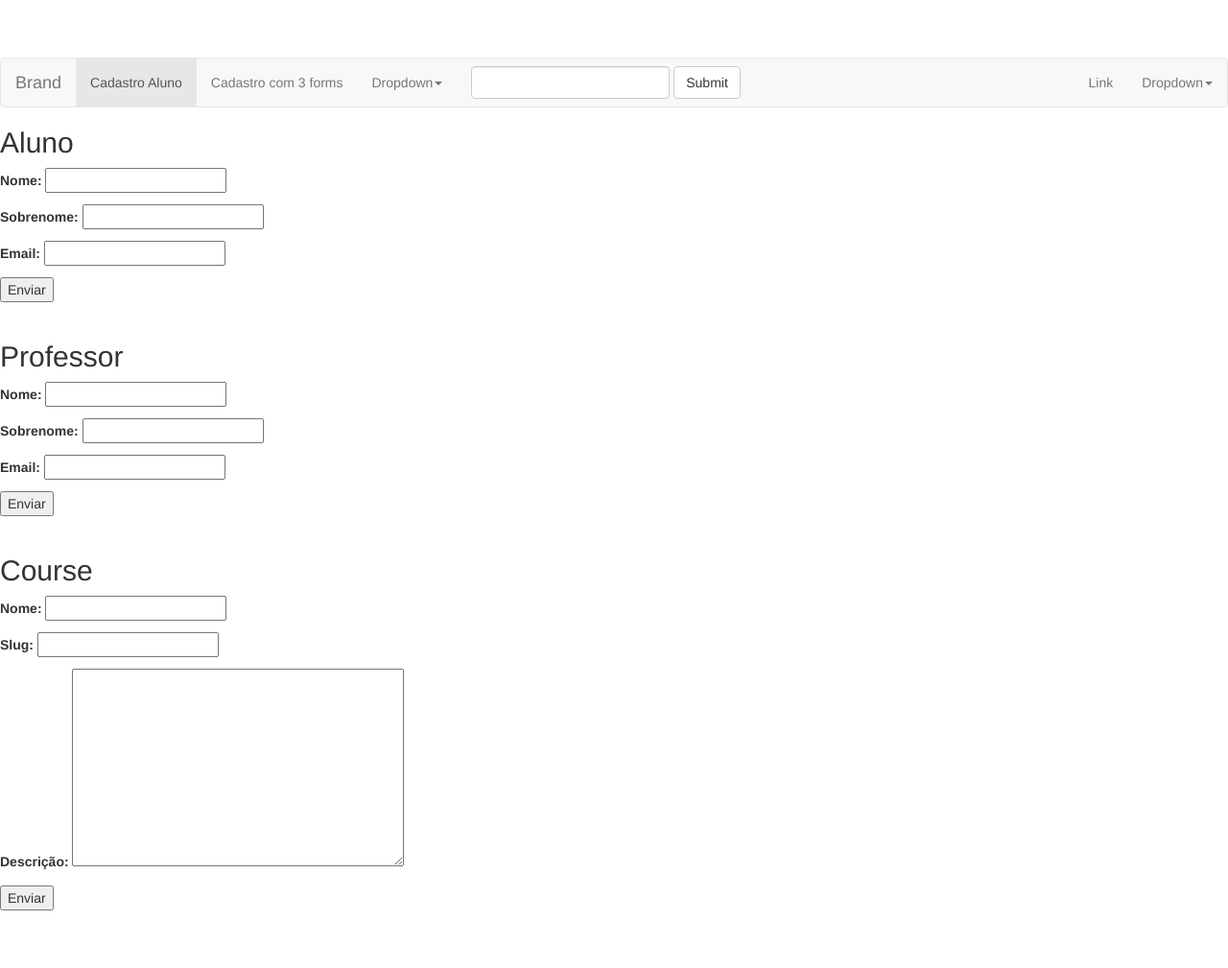
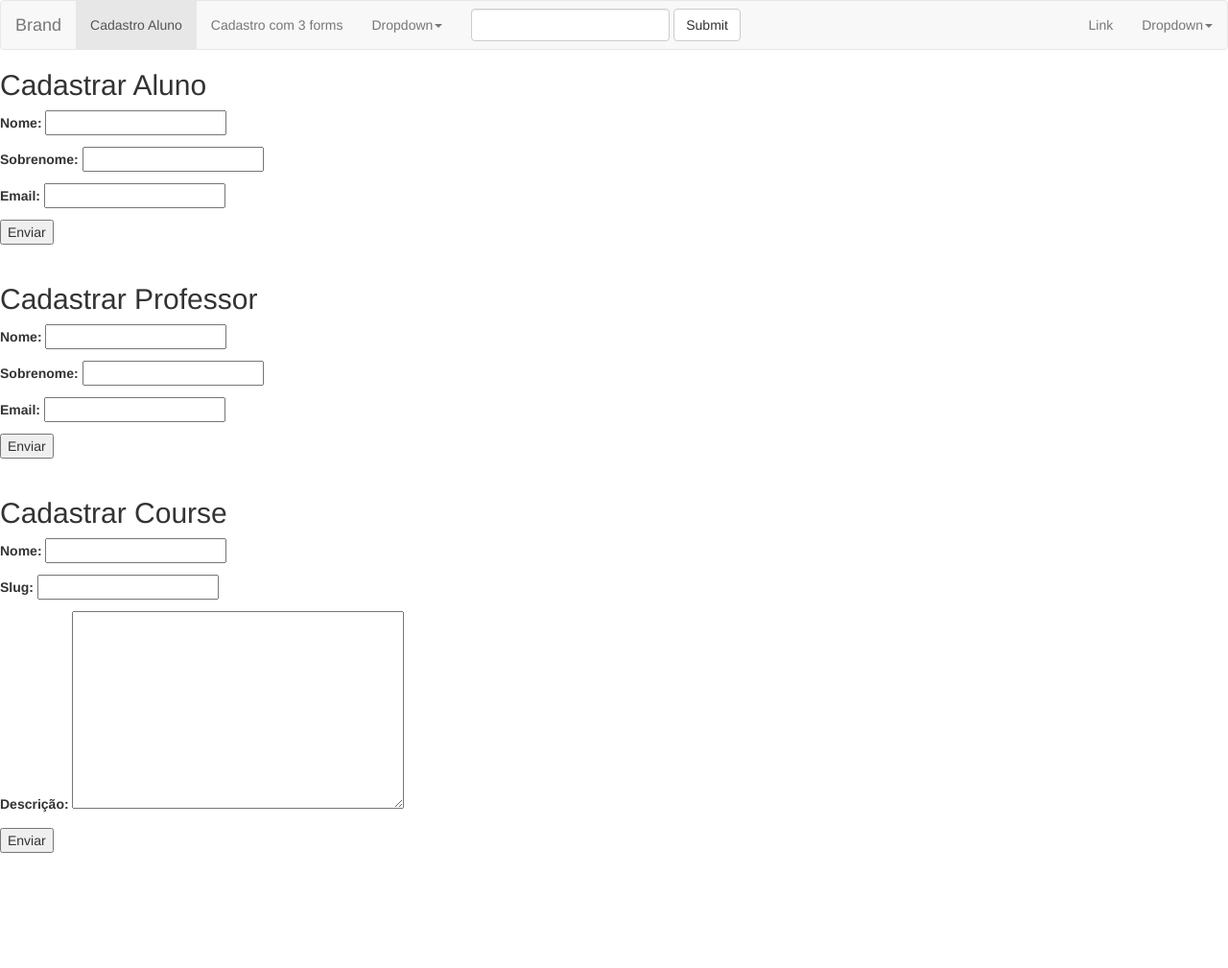
Before and after one commit to Josue23/django-post-exemplo, a Django app: page /add in a window 1280 px wide. Shown: the whole page at 96% size. After the commit the page ends 889 px from the top, so only its background shows below. Run offline with Django 3.2, Linux system fonts and the light colour scheme; some libraries are stand-ins or nearby versions.

Commit message:
alteraçao das urls

```diff
--- a/core/templates/aluno_add.html
+++ b/core/templates/aluno_add.html
@@ -2,7 +2,7 @@
 
 {% block content %}
 
-<h1>Cadastrar Aluno</h1>
+<h2>Cadastrar Aluno</h2>
 
 <form method="POST">
     {% csrf_token %}
--- a/core/templates/base.html
+++ b/core/templates/base.html
@@ -7,7 +7,7 @@
 
 
     {% block title %}
-      <title>Filmes</title>
+      <title>Exemplo de post usando Django</title>
     {% endblock title %}
 
     <!-- Bootstrap core CSS -->
@@ -20,7 +20,7 @@
     <style type="text/css">
       /* Move down content because we have a fixed navbar that is 50px tall */
       body {
-        padding-top: 60px;
+        padding-top: 0px;
         padding-bottom: 40px;
       }
     </style>
--- a/core/templates/home.html
+++ b/core/templates/home.html
@@ -4,7 +4,7 @@
 
 <form action="#" method="post">
     {% csrf_token %}
-	<h2>Aluno</h2>
+	<h2>Cadastrar Aluno</h2>
     {{ formAluno.as_p }}
     <button name="enviarAluno" type="submit">Enviar</button>
 </form>
@@ -12,7 +12,7 @@
 
 <form action="#" method="post">
     {% csrf_token %}
-	<h2>Professor</h2>
+	<h2>Cadastrar Professor</h2>
     {{ formProfessor.as_p }}
     <button name="enviarProfessor" type="submit">Enviar</button>
 </form>
@@ -20,7 +20,7 @@
 
 <form action="#" method="post">
     {% csrf_token %}
-	<h2>Course</h2>
+	<h2>Cadastrar Course</h2>
     {{ formCourse.as_p }}
     <button name="enviarCourse" type="submit">Enviar</button>
 </form>
--- a/core/templates/nav.html
+++ b/core/templates/nav.html
@@ -3,7 +3,7 @@
 
                     <button type="button" class="navbar-toggle" data-toggle="collapse" data-target="#bs-example-navbar-collapse-1">
                          <span class="sr-only">Toggle navigation</span><span class="icon-bar"></span><span class="icon-bar"></span><span class="icon-bar"></span>
-                    </button> <a class="navbar-brand" href="#">Brand</a>
+                    </button> <a class="navbar-brand" href="{% url 'index' %}">Brand</a>
                 </div>
 
                 <div class="collapse navbar-collapse" id="bs-example-navbar-collapse-1">
--- a/core/views.py
+++ b/core/views.py
@@ -3,7 +3,7 @@ from django.shortcuts import render
 from .models import Aluno, Professor, Course
 from .forms import AlunoForm, ProfessorForm, CourseForm
 
-def home(request):
+def index(request):
 	return render(request, 'index.html')
 
 def aluno_add(request):
--- a/mysite/urls.py
+++ b/mysite/urls.py
@@ -1,10 +1,10 @@
 from django.conf.urls import include, url
 from django.contrib import admin
-from core.views import cadastro, aluno_add, home
+from core.views import cadastro, aluno_add, index
 
 
 urlpatterns = [
-    url(r'^$', home, name='home'),
+    url(r'^$', index, name='index'),
     url(r'^aluno/add$', aluno_add, name='aluno_add'),
     url(r'^add$', cadastro, name='cadastro'),
     url(r'^admin/', include(admin.site.urls)),
--- /dev/null
+++ b/requirements.txt
@@ -0,0 +1,4 @@
+Django==1.8
+django-extensions==1.9.7
+six==1.11.0
+typing==3.6.2
```
